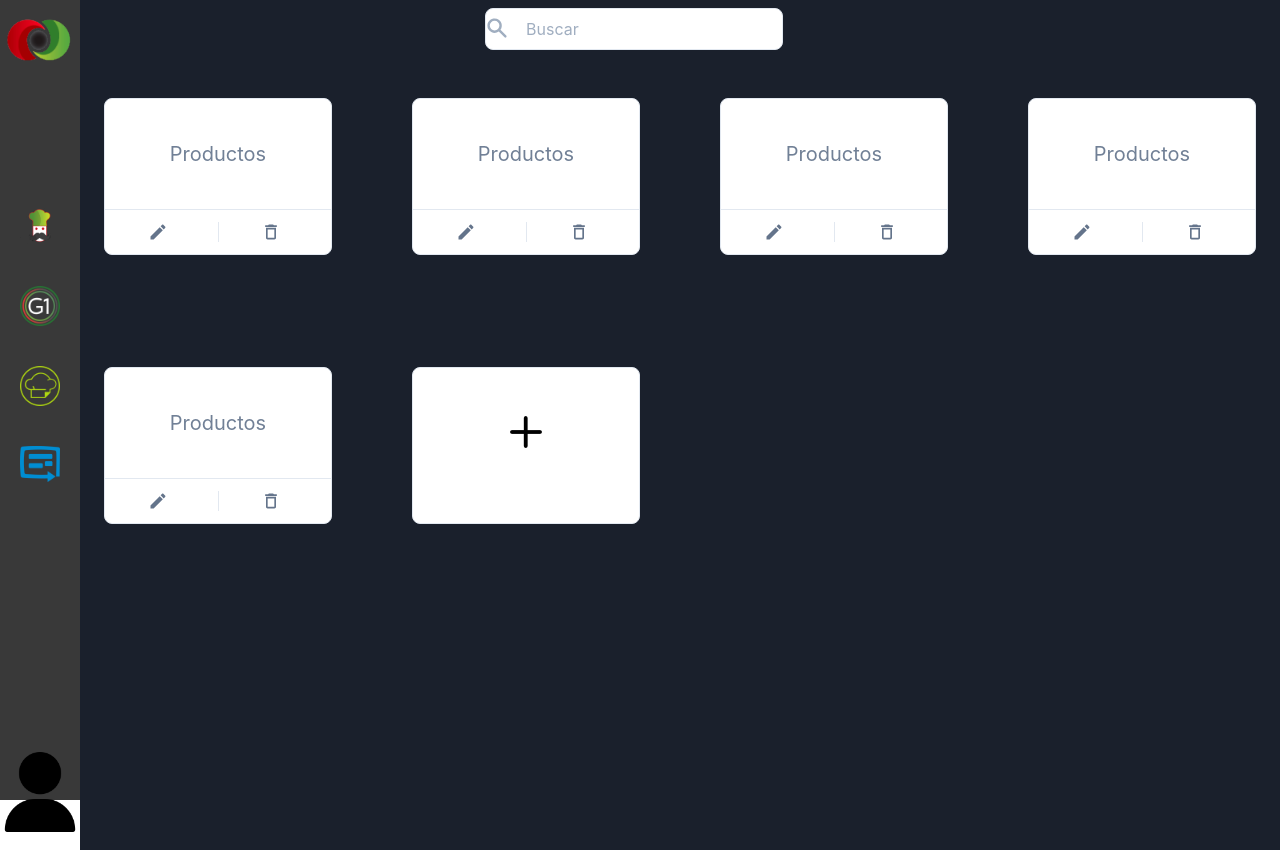
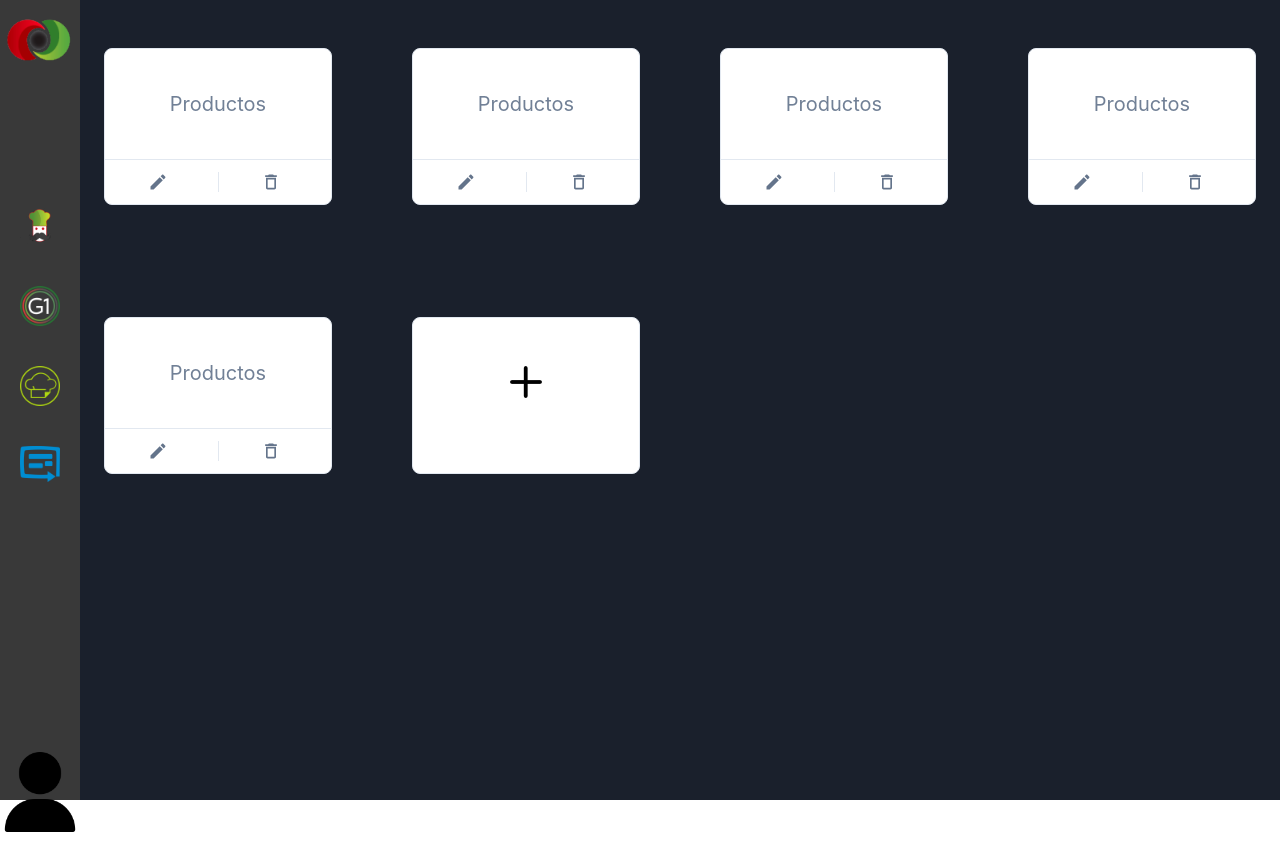
Before and after one commit to pabloVieyra/nucleo-wiki, a Next.js app: page /HomeDashboard in a window 1280 px wide. Built offline with nearby package versions, Linux system fonts and the light colour scheme; a web font is replaced by a local one.

Commit message:
DashBoardArreglos

```diff
--- a/components/Dashboard/Dashboard.js
+++ b/components/Dashboard/Dashboard.js
@@ -11,27 +11,6 @@ import logousuario from "../../public/Images/usuario.png";
 const Dashboard = () => {
   return (
     <div>
-      {/* BUSQUEDA */}
-      <div className="items-center px-4 flex justify-center pt-2 bg-gray-900">
-        <div className="relative mr-3">
-          <div className="absolute top-3 left-3 items-center">
-            <svg
-              className="w-6 h-10 text-gray-500"
-              fill="currentColor"
-              viewBox="0 0 20 20"
-              xmlns="http://www.w3.org/2000/svg"
-            >
-              <path d="M8 4a4 4 0 100 8 4 4 0 000-8zM2 8a6 6 0 1110.89 3.476l4.817 4.817a1 1 0 01-1.414 1.414l-4.816-4.816A6 6 0 012 8z"></path>
-            </svg>
-          </div>
-          <input
-            type="text"
-            className="block p-2 pl-10 w-70 text-gray-900 bg-gray-50 rounded-lg border border-gray-300 focus:pl-3"
-            placeholder="Buscar"
-          />
-        </div>
-      </div>
-
       {/* SIDEBAR */}
       <nav className={estilos.contenedor}>
         <ul className={estilos.listaIconos}>
--- a/components/Homedash/Homedash.js
+++ b/components/Homedash/Homedash.js
@@ -4,6 +4,7 @@ import simbolo from "../../public/Images/simbolo.png";
 
 const Homedash = () => {
   return (
+    <>
       <div className="ml-20 bg-gray-900 h-screen">
         <div className="flex justify-center grid gap-x-8 gap-y-4 grid-cols-4">
           <div className=" contentsflex inline-block flex-col border rounded-lg overflow-hidden bg-white my-12 mx-6 ">
@@ -221,6 +222,7 @@ const Homedash = () => {
           </div>
         </div>
       </div>
+    </>
   );
 };
 
```
Lines whose indentation alone changed are shown as unchanged.
